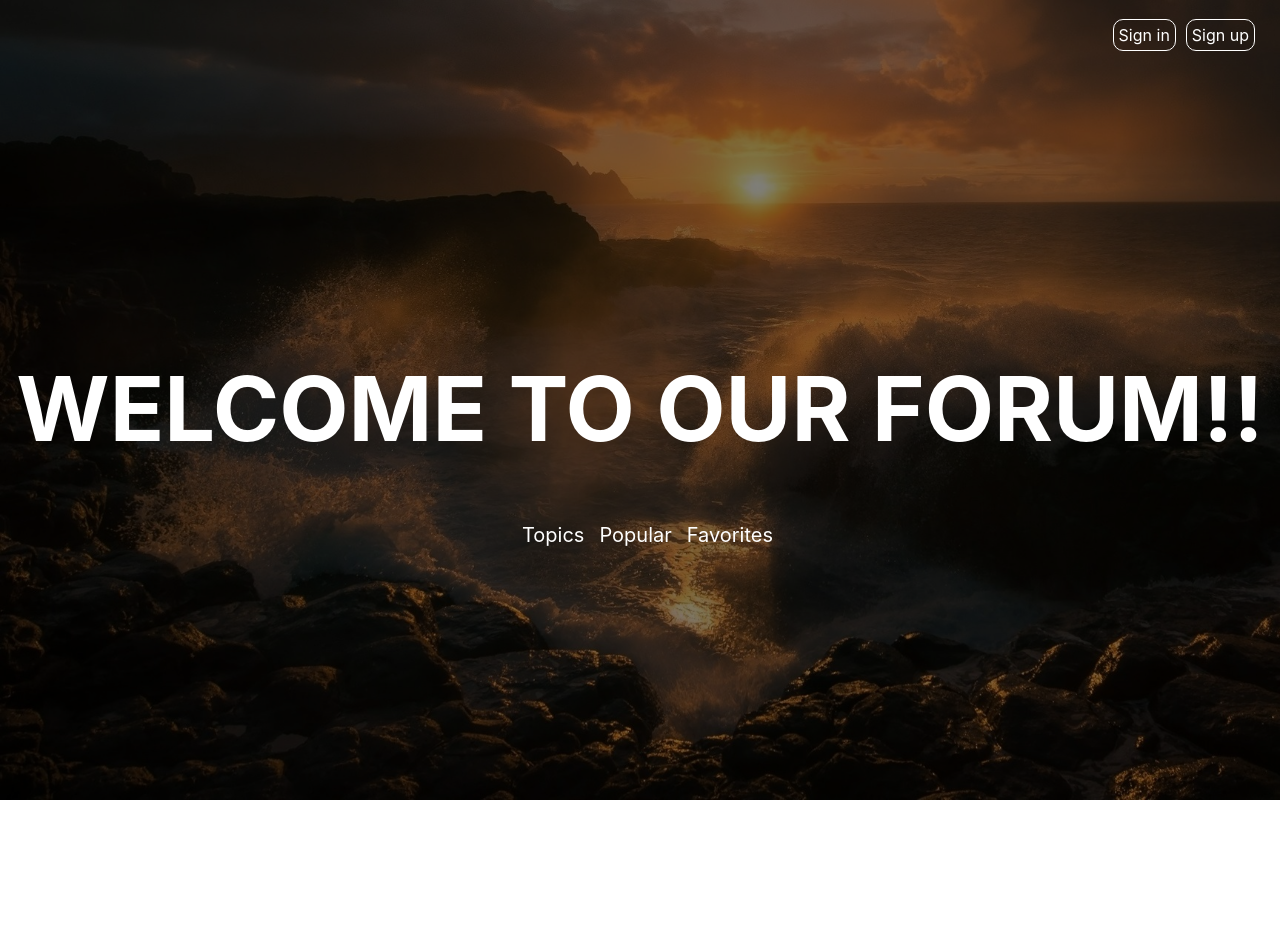
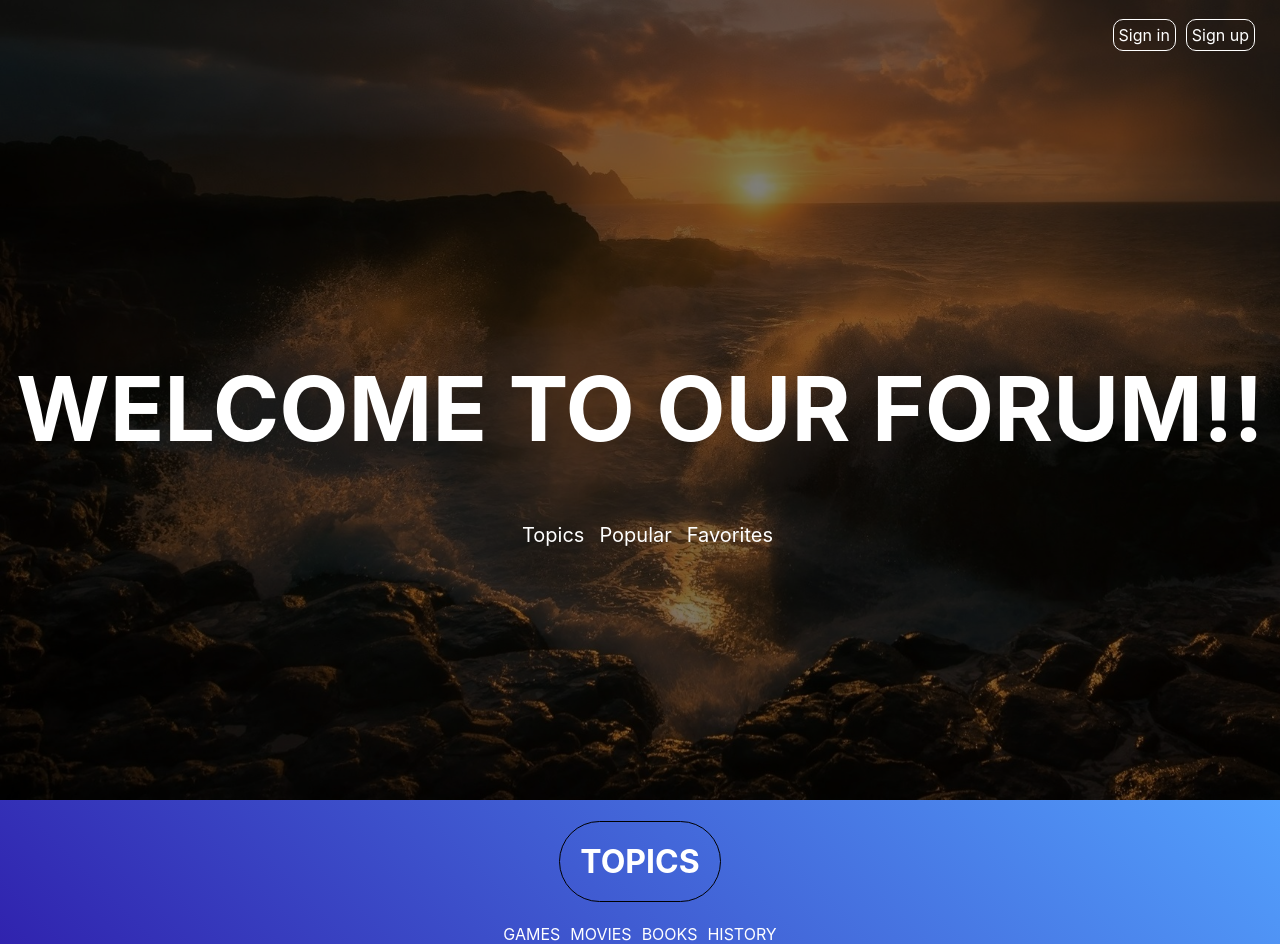
Before and after one commit to rubensysoecho/forum-project, a React (Create React App) app: page / in a window 1280 px wide. Before the commit the page ends 800 px from the top, so only its background shows below. Built offline with nearby package versions, Linux system fonts and the light colour scheme.

Commit message:
first instance of topics after-hero page

```diff
--- a/src/components/App/App.css
+++ b/src/components/App/App.css
@@ -80,3 +80,41 @@ header a:hover {
 .hero__links a:hover {
   color: rgb(247, 187, 76);
 }
+
+.topics {
+  position: relative;
+  background: #4261cf;
+  background: -moz-linear-gradient(45deg, #3023ae 0%, #53a0fd 100%);
+  background: -webkit-gradient(linear, left bottom, right top, color-stop(0%, #3023ae), color-stop(100%, #53a0fd));
+  background: -webkit-linear-gradient(45deg, #3023ae 0%, #53a0fd 100%);
+  background: -o-linear-gradient(45deg, #3023ae 0%, #53a0fd 100%);
+  background: -ms-linear-gradient(45deg, #3023ae 0%, #53a0fd 100%);
+  background: linear-gradient(45deg, #3023ae 0%, #53a0fd 100%);
+  filter: progid:DXImageTransform.Microsoft.gradient( startColorstr='$gradient-start', endColorstr='$gradient-end',GradientType=1 );
+  color: white;
+}
+
+.topics a {
+  text-decoration: none;
+  color: white;
+}
+
+.topics header {
+  justify-content: center;
+}
+
+.topics header h1 {
+  padding: 20px;
+  border-radius: 50px;
+  border: 1px solid black;
+}
+
+.categories {
+  display: flex;
+  justify-content: center;
+}
+
+.categories a {
+  margin-left: 5px;
+  margin-right: 5px;
+}
--- a/src/components/App/App.js
+++ b/src/components/App/App.js
@@ -22,6 +22,19 @@ function App() {
             </div>
           </div>
         </div>
+        <div className="topics">
+          <header>
+            <h1>TOPICS</h1>
+          </header>
+          <div className="topics__content">
+            <nav className="categories">
+              <NavLink to="#">GAMES</NavLink>
+              <NavLink to="#">MOVIES</NavLink>
+              <NavLink to="#">BOOKS</NavLink>
+              <NavLink to="#">HISTORY</NavLink>
+            </nav>
+          </div>
+        </div>
       </div>
     </Router>
   );
```
